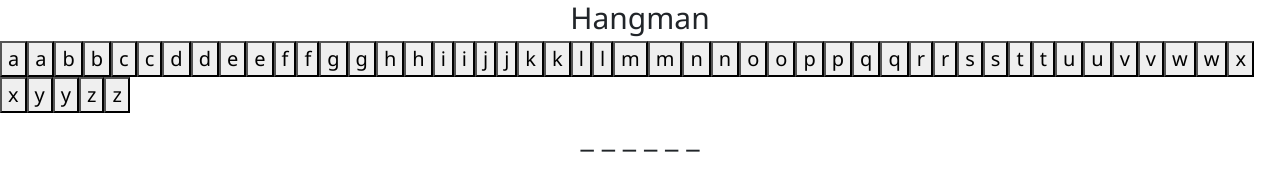
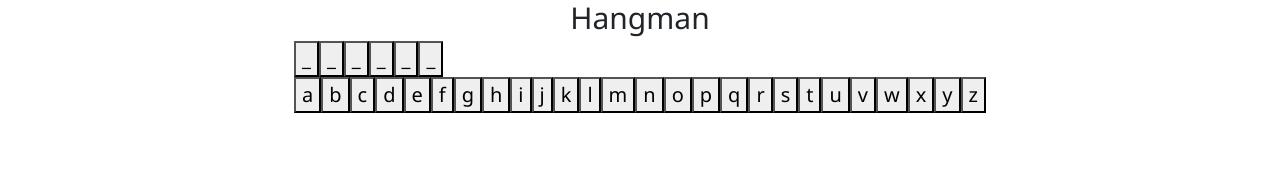
Before and after one commit to staten-island-tech/ap-create-task-giselebury, a website built with Parcel: page src/index.html in a window 1280 px wide. Both pictures are taken after a click on the button "Play". Built offline with nearby package versions, Linux system fonts and the light colour scheme.

Commit message:
fixed buttons

```diff
--- a/src/index.html
+++ b/src/index.html
@@ -10,11 +10,11 @@
     <h1>Hangman</h1>
     <div class="hangman-game">
         <button class="play-btn">Play</button>
-        <div class="hangman-guess">
-            <!-- <button class="guess-btn"></button> -->
+        <div class="hangman">
+            <div class="hangman-words"></div>
+            <div class="hangman-letters"></div>
         </div>
-        <div class="hangman"></div>
-        <div class="hangman-words"></div>
+
     </div>
 
 </body>
--- a/src/js/index.js
+++ b/src/js/index.js
@@ -1,58 +1,69 @@
-import {words, alphabet} from "./words";
+import {words} from "./words";
 
 const DOMSelectors = {
     game: document.querySelector(".hangman-game"),
-    score: document.querySelector(".hangman-score"),
-    words: document.querySelector(".hangman-words"),
     playBtn: document.querySelector(".play-btn"),
     hangman: document.querySelector(".hangman"),
-    guess: document.querySelector('.hangman-guess'),
-    guessBtn: document.querySelector(".guess-btn")
+    words: document.querySelector(".hangman-words"),
+    letter: document.querySelector(".hangman-letters")
+
 }
 
 
 let answer;
-let guesses = [];
+let guessed = [];
 
 //get random word and display dashes
 function randomWord(){
     answer = words[Math.floor(Math.random() * 10)]
     console.log(answer);
     for (let i = 0; i < answer.length; i++) {
-        DOMSelectors.words.innerHTML += "_ "
+        let button = document.createElement('button');
+        button.classList.add('guess-btn');
+        button.innerHTML += '_';
+        DOMSelectors.words.append(button);
+        guessed.push('_');
     }
 }
+
 
 //start the game
 function start(){
     DOMSelectors.playBtn.addEventListener("click", (e) => {
         e.preventDefault();
         DOMSelectors.playBtn.style.display = "none";
-        randomWord()
-        alphabet.forEach((letter) => {DOMSelectors.guess.insertAdjacentHTML("beforeend",
-        `<button class="guess-btn" id = "${letter}">${letter}</button>`
-        )
-        const btn = document.createElement("button");
-        btn.classList.add("guess-btn");
-        btn.setAttribute("id", letter);
-        btn.innerHTML = letter;
-        DOMSelectors.guess.insertAdjacentElement("beforeend", btn);
-        btn.addEventListener("click", (e) => {
-        guess = e.target.value;
-        console.log(guess)
-            })
-
-        })
-
+        randomWord();
+        createButton();
     })
+}
 
 
-
-
+const createButton = () => {
+    let start = 'a'
+    let end = 'z'
+    for (let i = start.charCodeAt(); i<= end.charCodeAt(); i++) {
+        //console.log(String.fromCharCode(i));
+        let newBtn = document.createElement('button');
+        newBtn.classList.add('letter-btn');
+        newBtn.innerHTML = String.fromCharCode(i);
+        newBtn.onclick = guessLetter;
+        DOMSelectors.letter.append(newBtn);
+    }
 }
 
 //check if letter clicked is a letter in word
-
-
+const guessLetter = (e) => {
+    console.log(e.target.textContent);
+    e.target.classList.add('btn-click');
+    let currentGuess = e.target.textContent;
+    for (let i = 0; i < answer.length; i++){
+        if(currentGuess === answer[i]){
+            let correctEle = DOMSelectors.words[i];
+            correctEle.innerHTML = currentGuess;
+            guessed[i] = currentGuess;
+        }
+    }
+    console.log(guessed);
+}
 
 start();
--- a/src/js/words.js
+++ b/src/js/words.js
@@ -1,6 +1,5 @@
 const words = ["peach", "joyful", "phone", "oxygen", "zodiac", "medicine", "blue", "pencil", "computer", "anatomy"];
-const alphabet = ["a", "b", "c", "d", "e", "f", "g", "h", "i", "j", "k", "l", "m", "n", "o", "p", "q", "r", "s", "t", "u", "v", "w", "x", "y", "z"];
 
 
 
-export {words, alphabet} ;
+export {words} ;
--- a/src/scss/style.scss
+++ b/src/scss/style.scss
@@ -27,3 +27,12 @@ h1{
 .guess-btn{
   font-size: 2rem;
 }
+
+.letter-btn{
+  font-size: 2rem;
+}
+
+.btn-click{
+  font-size: 2rem;
+  color: lightblue;
+}
```
